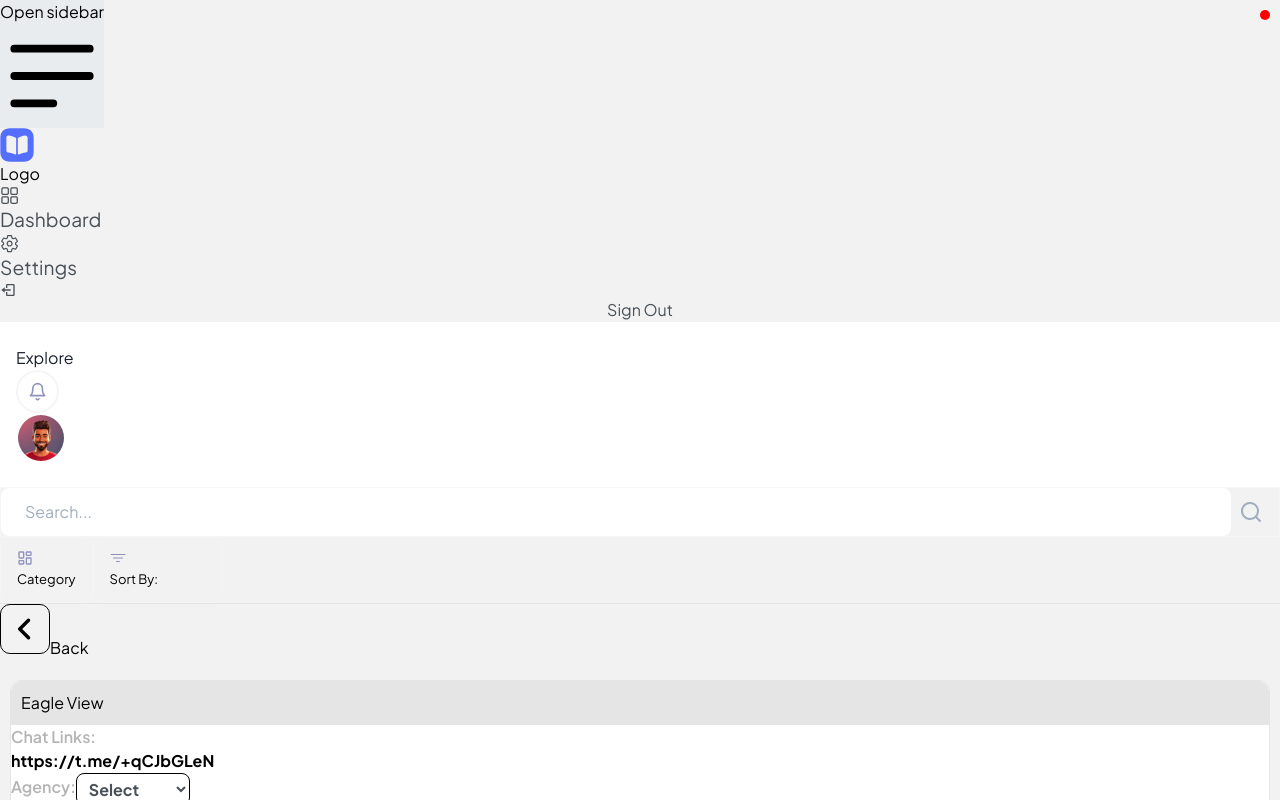
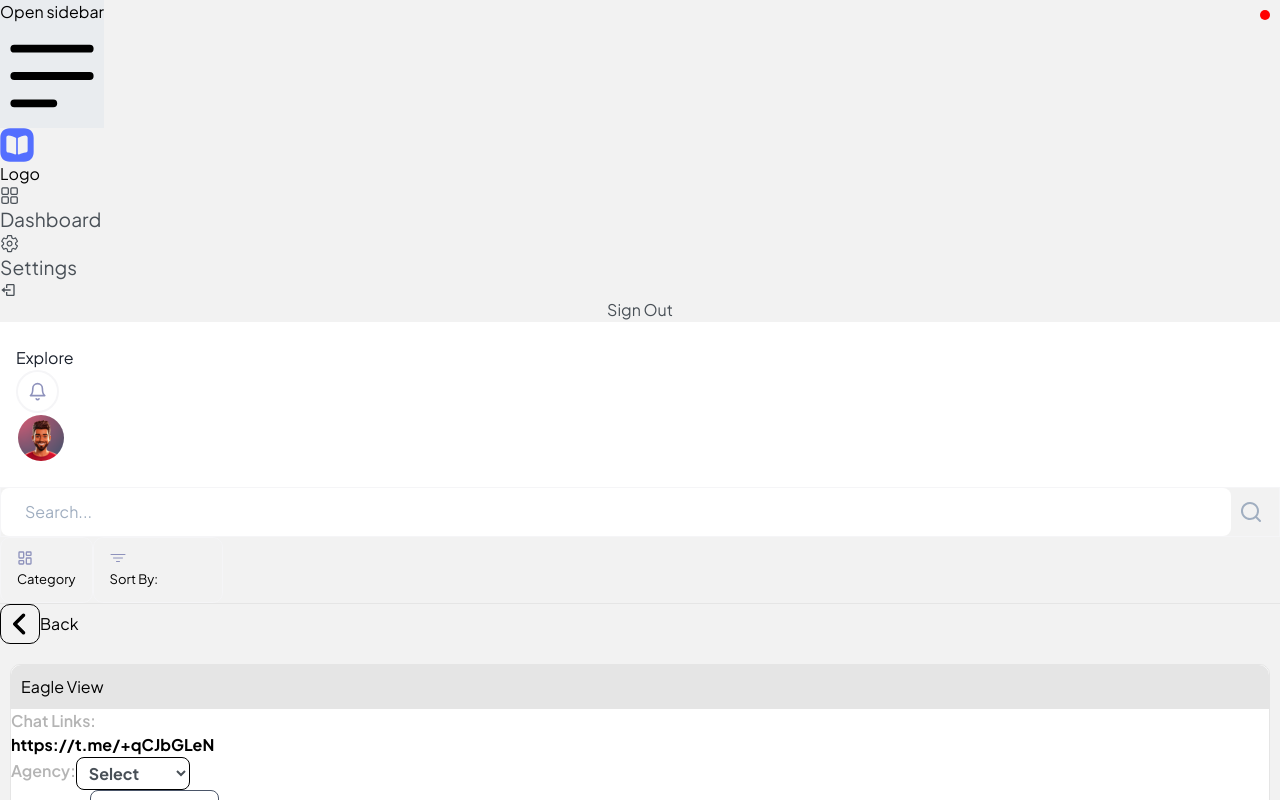
Before and after one commit to eesheesingh/Zestify-Dashboard-React, a React (Vite) app: page /explore in a window 1280 px wide. Shown: the top 800 px of the page. Built offline with nearby package versions, Linux system fonts and the light colour scheme.

Commit message:
Final Changes for explore, Sidebar and profile

```diff
--- a/src/App.jsx
+++ b/src/App.jsx
@@ -1,12 +1,13 @@
-
-import './App.css'
+// App.js
+import './App.css';
 import Sidebar from './components/Sidebar/Sidebar';
 import Dashboard from './components/Dashboard/Dashboard';
 import Settings from './components/Settings/Settings';
-import Explore from './components/Explore/Explore'
+import Explore from './components/Explore/Explore';
+import Profile from './components/Profile/Profile'; // Import the new Profile component
 import { Navigate, Route, RouterProvider, createBrowserRouter, createRoutesFromElements } from 'react-router-dom';
 import ErrorPage from './components/ErrorPage/ErrorPage';
-import Login from "./components/LoginSignUp/Login"
+import Login from "./components/LoginSignUp/Login";
 import { useState } from 'react';
 
 const App = () => {
@@ -14,14 +15,15 @@ const App = () => {
 
   const router = createBrowserRouter(createRoutesFromElements(
     <>
-    <Route path= "/" element= { <Sidebar />  } errorElement={<ErrorPage />}>
-      <Route path='' element= { <Dashboard chatMembers={chatMembers} /> } />
-      <Route path='explore' element= { <Explore chatMembers={chatMembers} /> } />
-      <Route path='setting' element= { <Settings chatMembers={chatMembers} /> } />
-    </Route>
-    <Route path='/login' element={<Login setChatMembers={setChatMembers} />} />
+      <Route path="/" element={<Sidebar />} errorElement={<ErrorPage />}>
+        <Route path="" element={<Dashboard chatMembers={chatMembers} />} />
+        <Route path="explore" element={<Explore chatMembers={chatMembers} />} />
+        <Route path="setting" element={<Settings chatMembers={chatMembers} />} />
+        <Route path="profile" element={<Profile />} /> {/* Add the new profile route */}
+      </Route>
+      <Route path="/login" element={<Login setChatMembers={setChatMembers} />} />
     </>
-  ))
+  ));
 
   return (
     <div className="app-container">
@@ -30,9 +32,6 @@ const App = () => {
       </main>
     </div>
   );
-}
+};
 
-export default App
-
-
-{/* <Route path= "/" element= { chatMembers ? <Sidebar /> : <Navigate to="/login" /> } errorElement={<ErrorPage />}> */}
+export default App;
--- a/src/components/Explore/Explore.css
+++ b/src/components/Explore/Explore.css
@@ -42,14 +42,33 @@
 
   .back-button svg{
     border: 1px solid #000;
-    font-size: 50px;
-    padding: 10px;
+    font-size: 40px;
+    padding: 5px;
     border-radius: 10px;
     -webkit-border-radius:;
     -moz-border-radius:;
     -ms-border-radius:;
     -o-border-radius:;
 }
+
+.back-button button {
+  display: flex;
+  align-items: center;
+  transition: transform 0.2s;
+  -webkit-transition: transform 0.2s;
+  -moz-transition: transform 0.2s;
+  -ms-transition: transform 0.2s;
+  -o-transition: transform 0.2s;
+}
+
+.back-button button:hover {
+  transform: scale(1.06);
+  -webkit-transform: scale(1.06);
+  -moz-transform: scale(1.06);
+  -ms-transform: scale(1.06);
+  -o-transform: scale(1.06);
+}
+
 
 .exploreContainer {
   background-color: #fff;
--- a/src/components/Explore/Explore.jsx
+++ b/src/components/Explore/Explore.jsx
@@ -112,10 +112,15 @@ const Explore = () => {
         )}
       </div>
 
-          <div className="profile-image-container">
-            {/* Circular Profile Image */}
-            <img src={profileImage} alt="Profile" className="profile-image" />
-          </div>
+      <div className="profile-image-container" style={{cursor:"pointer"}}>
+          {/* Circular Profile Image with click event */}
+          <img
+            src={profileImage}
+            alt="Profile"
+            className="profile-image"
+            onClick={() => navigate("/profile")} // Navigate to the profile page
+          />
+        </div>
         </div>
       </div>
 
@@ -165,8 +170,9 @@ const Explore = () => {
 
       {/* Back Button */}
       <div className="back-button flex items-center text-2xl font-bold p-6">
-        <button onClick={() => navigate("/")}><FaAngleLeft /></button>
+        <button style={{display:"flex", alignItems:"center"}} onClick={() => navigate("/")}><FaAngleLeft />
         <span className="ml-1">Back</span>
+        </button>
       </div>
 
       {/* Additional Divs below Eagle View */}
--- a/src/components/LoginSignUp/Login.css
+++ b/src/components/LoginSignUp/Login.css
@@ -44,11 +44,11 @@
   }
 
   .input-container input:focus {
-    border-color: #4caf50;
+    border-color: #2561ed;
   }
 
 .loginForm button {
-    background-color: #4caf50;
+    background-color: #2561ed;
     color: white;
     padding: 14px;
     border: none;
@@ -58,5 +58,5 @@
   }
 
 .loginForm button:hover {
-    background-color: #45a049;
+    background-color: #2561ed;
   }
--- /dev/null
+++ b/src/components/Profile/Profile.jsx
@@ -0,0 +1,16 @@
+// Profile.js
+
+const Profile = () => {
+  return (
+    <div className="profile-page">
+      {/* Your profile page content goes here */}
+      <div className=" p-0 sm:ml-60">
+      <div className="grid grid-cols-3 gap-4 p-4 bg-fff">
+        Profile Page
+        </div>
+        </div>
+    </div>
+  );
+};
+
+export default Profile;
--- a/src/components/Sidebar/Sidebar.css
+++ b/src/components/Sidebar/Sidebar.css
@@ -49,3 +49,9 @@
     -ms-transform: translateY(-5px);
     -o-transform: translateY(-5px);
 }
+
+
+.menu-item.active {
+  background-color: #e9ecef;
+  transform: translateY(-5px);
+}
--- a/src/components/Sidebar/Sidebar.jsx
+++ b/src/components/Sidebar/Sidebar.jsx
@@ -5,12 +5,13 @@ import { RxDashboard } from 'react-icons/rx';
 import { IoSettingsOutline } from 'react-icons/io5';
 import './Sidebar.css';
 import Logo from '../../assets/Vector.svg';
-import { Link, Outlet, useNavigate } from 'react-router-dom';
+import { Link, Outlet, useNavigate, useLocation } from 'react-router-dom';
 
 const Sidebar = () => {
   const [isSidebarOpen, setIsSidebarOpen] = useState(false);
   const sidebarRef = useRef();
   const navigate = useNavigate();
+  const location = useLocation();
 
   const Logout = () => {
     sessionStorage.removeItem("chatId");
@@ -32,6 +33,12 @@ const Sidebar = () => {
   };
 
   document.addEventListener('mousedown', handleClickOutside);
+
+  // Function to check if the link is active
+  const isLinkActive = (path) => {
+    return location.pathname === path;
+  };
+
 
   return (
     <>
@@ -75,7 +82,7 @@ const Sidebar = () => {
           <ul className="sidebar-menu space-y-4 font-medium">
         <li>
           <Link to="/"
-                className="menu-item flex items-center px-4 py-3 text-gray-900 rounded-lg hover:bg-gray-200 group"
+            className={`menu-item flex items-center px-4 py-3 text-gray-900 rounded-lg hover:bg-gray-200 group ${isLinkActive('/') ? 'active' : ''}`}
           >
             <RxDashboard className='text-2xl' />
             <span className="text-base font-bold ms-3">Dashboard</span>
@@ -83,13 +90,14 @@ const Sidebar = () => {
         </li>
         <li>
           <Link to="/setting"
-                className="menu-item flex items-center px-4 py-3 text-gray-900 rounded-lg hover:bg-gray-200 group"
+            className={`menu-item flex items-center px-4 py-3 text-gray-900 rounded-lg hover:bg-gray-200 group ${isLinkActive('/setting') ? 'active' : ''}`}
           >
             <IoSettingsOutline className='text-2xl' />
             <span className="text-base font-bold flex-1 ms-3 whitespace-nowrap">Settings</span>
           </Link>
         </li>
       </ul>
+
 
           {/* Sign out button */}
           <button
```
Lines whose indentation alone changed are shown as unchanged.
